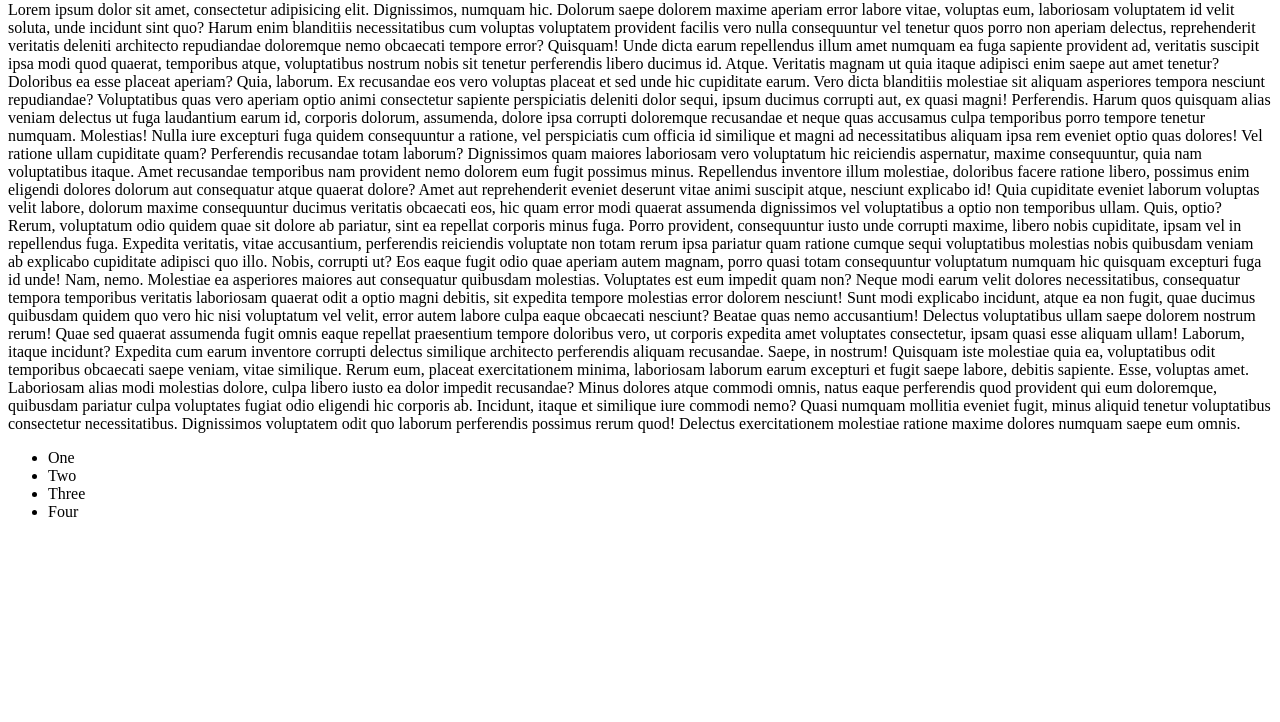
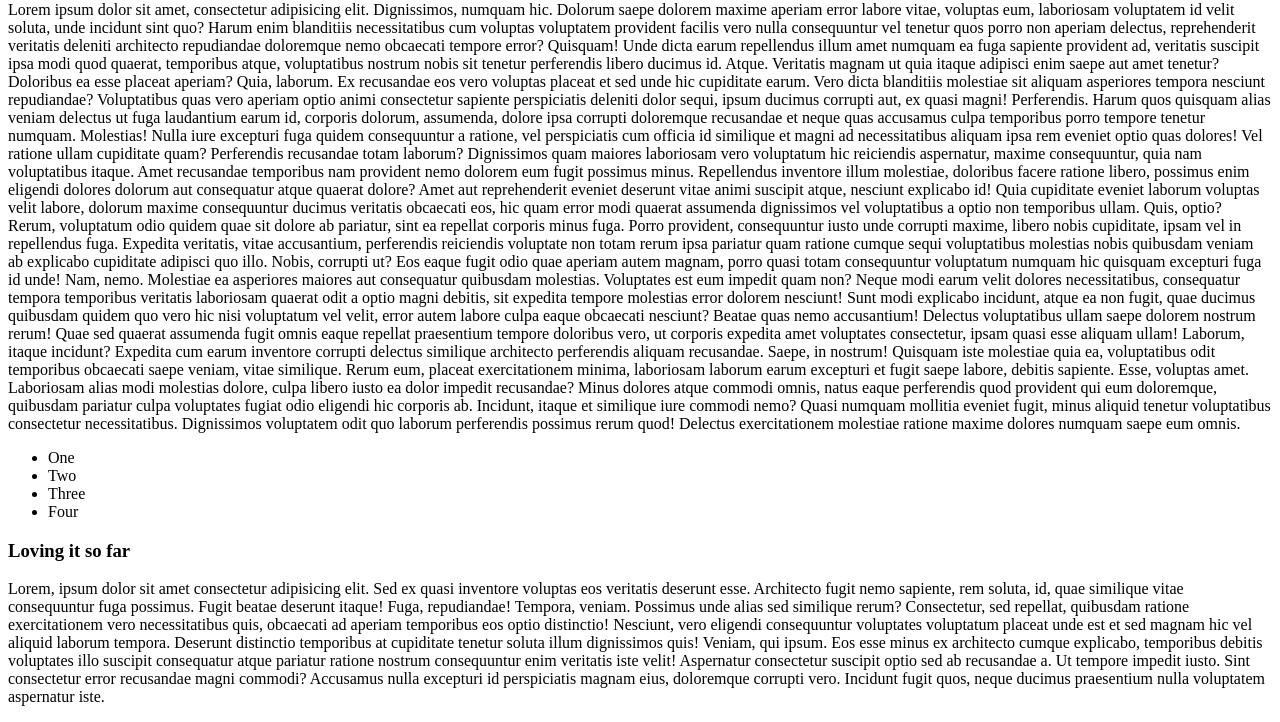
Before and after one commit to Summyseyni/test, a plain HTML site: page index.html in a window 1280 px wide. Shown: the part 79-801 px from the top of the page. Drawn offline with Linux system fonts and the light colour scheme.

Commit message:
Updated index.html with new lines

```diff
--- a/index.html
+++ b/index.html
@@ -35,5 +35,12 @@
         <li>Three</li>
         <li>Four</li>
     </ul>
+
+    <h3>Loving it so far</h3>
+    <p>Lorem, ipsum dolor sit amet consectetur adipisicing elit. Sed ex quasi inventore voluptas eos veritatis deserunt esse. Architecto fugit nemo sapiente, rem soluta, id, quae similique vitae consequuntur fuga possimus.
+    Fugit beatae deserunt itaque! Fuga, repudiandae! Tempora, veniam. Possimus unde alias sed similique rerum? Consectetur, sed repellat, quibusdam ratione exercitationem vero necessitatibus quis, obcaecati ad aperiam temporibus eos optio distinctio!
+    Nesciunt, vero eligendi consequuntur voluptates voluptatum placeat unde est et sed magnam hic vel aliquid laborum tempora. Deserunt distinctio temporibus at cupiditate tenetur soluta illum dignissimos quis! Veniam, qui ipsum.
+    Eos esse minus ex architecto cumque explicabo, temporibus debitis voluptates illo suscipit consequatur atque pariatur ratione nostrum consequuntur enim veritatis iste velit! Aspernatur consectetur suscipit optio sed ab recusandae a.
+    Ut tempore impedit iusto. Sint consectetur error recusandae magni commodi? Accusamus nulla excepturi id perspiciatis magnam eius, doloremque corrupti vero. Incidunt fugit quos, neque ducimus praesentium nulla voluptatem aspernatur iste.</p>
 </body>
 </html>
```
